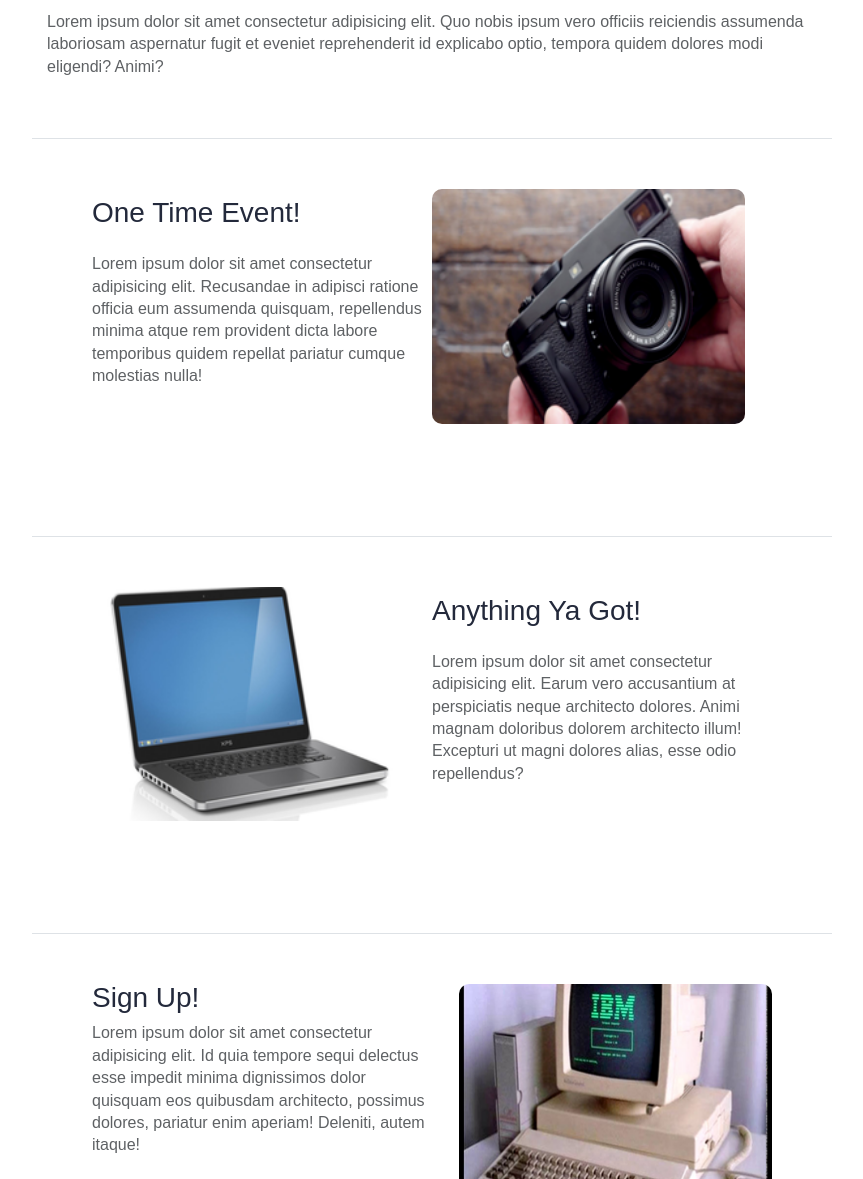
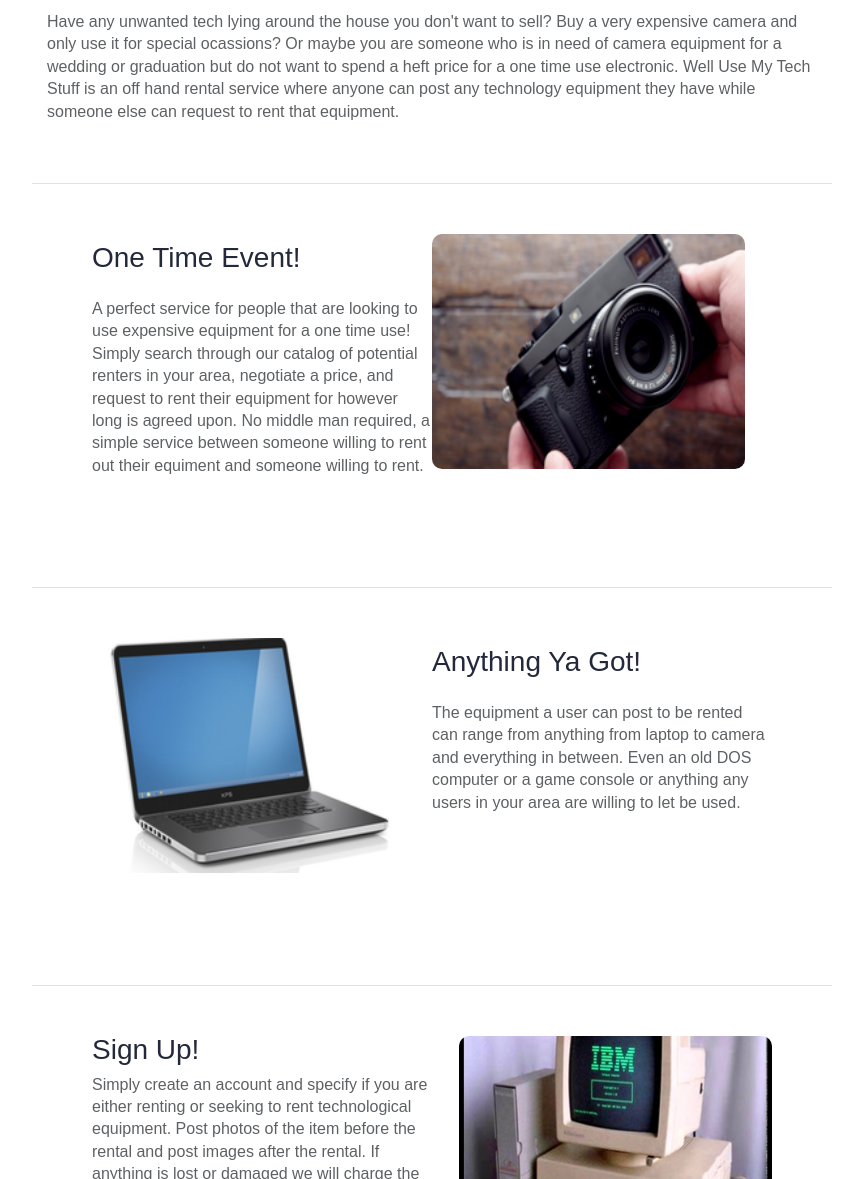
Before and after one commit to tylerkummer/marketing-page-tyler, a plain HTML site: page index.html in a window 1280 px wide. Shown: the part 361-1540 px from the top of the page, without its empty margins (208-1071 px from the left). Drawn offline with Linux system fonts and the light colour scheme.

Commit message:
Filled in filler text

```diff
--- a/index.html
+++ b/index.html
@@ -28,14 +28,14 @@
 
             <h2>Technology Collecting Dust?</h2>
 
-            <p>Lorem ipsum dolor sit amet consectetur adipisicing elit. Quo nobis ipsum vero officiis reiciendis assumenda laboriosam aspernatur fugit et eveniet reprehenderit id explicabo optio, tempora quidem dolores modi eligendi? Animi?</p>
+            <p>Have any unwanted tech lying around the house you don't want to sell? Buy a very expensive camera and only use it for special ocassions? Or maybe you are someone who is in need of camera equipment for a wedding or graduation but do not want to spend a heft price for a one time use electronic. Well Use My Tech Stuff is an off hand rental service where anyone can post any technology equipment they have while someone else can request to rent that equipment.</p>
         </header>
 
         <section class="one-time">
             <div class="one-time-text">
                 <h3>One Time Event!</h3>
 
-                <p>Lorem ipsum dolor sit amet consectetur adipisicing elit. Recusandae in adipisci ratione officia eum assumenda quisquam, repellendus minima atque rem provident dicta labore temporibus quidem repellat pariatur cumque molestias nulla!</p>
+                <p>A perfect service for people that are looking to use expensive equipment for a one time use! Simply search through our catalog of potential renters in your area, negotiate a price, and request to rent their equipment for however long is agreed upon. No middle man required, a simple service between someone willing to rent out their equiment and someone willing to rent.</p>
             </div>
 
             <div class="one-time-pic">
@@ -53,7 +53,7 @@
             <div class = "anything-text">
                 <h3>Anything Ya Got!</h3>
 
-                <p>Lorem ipsum dolor sit amet consectetur adipisicing elit. Earum vero accusantium at perspiciatis neque architecto dolores. Animi magnam doloribus dolorem architecto illum! Excepturi ut magni dolores alias, esse odio repellendus?</p>
+                <p>The equipment a user can post to be rented can range from anything from laptop to camera and everything in between. Even an old DOS computer or a game console or anything any users in your area are willing to let be used.</p>
             </div>
 
 
@@ -64,9 +64,9 @@
             <div class = "sign-text">
                 <h3>Sign Up!</h3>
 
-                <p>Lorem ipsum dolor sit amet consectetur adipisicing elit. Id quia tempore sequi delectus esse impedit minima dignissimos dolor quisquam eos quibusdam architecto, possimus dolores, pariatur enim aperiam! Deleniti, autem itaque!</p>
+                <p>Simply create an account and specify if you are either renting or seeking to rent technological equipment. Post photos of the item before the rental and post images after the rental. If anything is lost or damaged we will charge the renter for the repair or replacement cost of the equipment.</p>
 
-                <p>Lorem ipsum dolor sit amet consectetur adipisicing elit. Enim saepe repellendus neque veritatis quia debitis excepturi quidem architecto, aut voluptate officiis commodi et cum, vero eum placeat soluta aliquam at.</p>
+                <p>Get started today by simply clicking on the Sign Up Button below and rent out your tech today!</p>
             </div>
 
             <div class = "old-tech-image">
```
